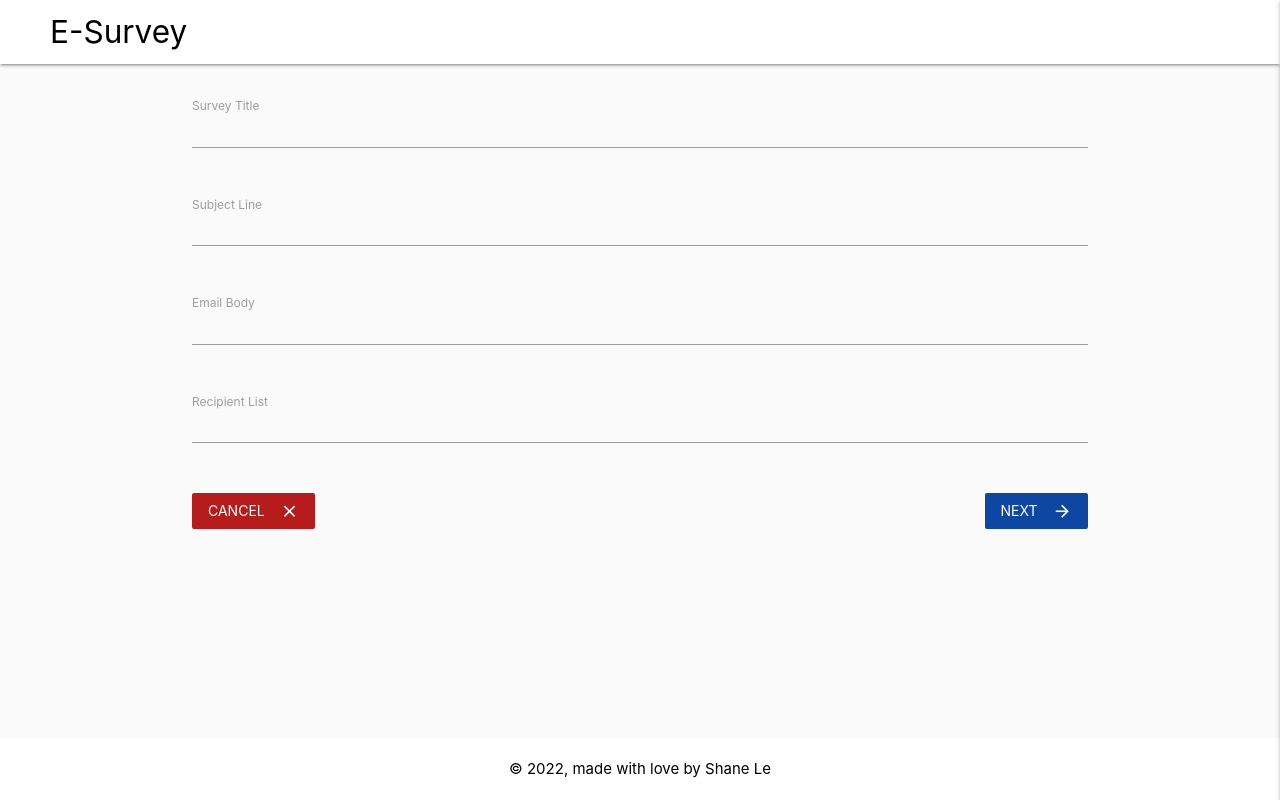
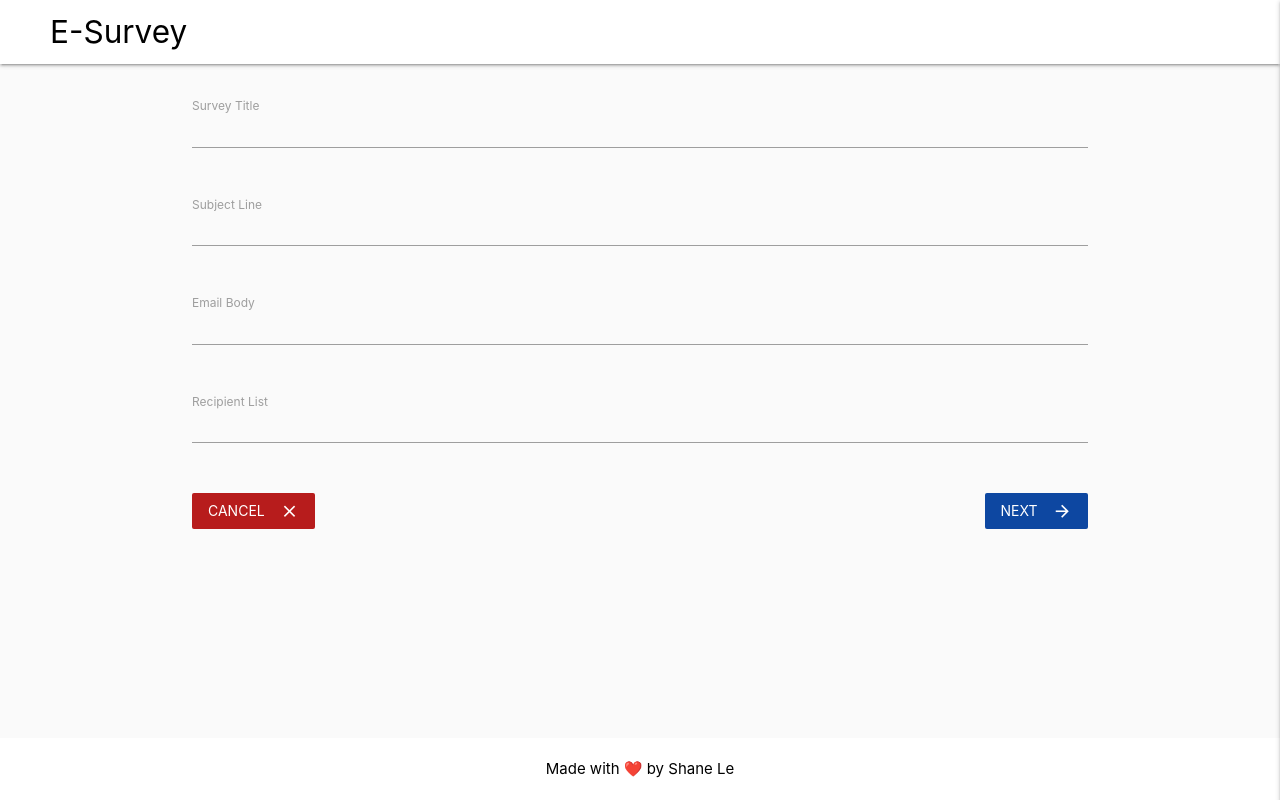
Before and after one commit to shanedle/e-survey, a React (Create React App) app in the folder client/: page /surveys/new in a window 1280 px wide. Built offline with nearby package versions, Linux system fonts and the light colour scheme; no server answers.

Commit message:
small text update on footer :speech_balloon:

```diff
--- a/client/src/components/Footer.js
+++ b/client/src/components/Footer.js
@@ -5,8 +5,11 @@ const Footer = () => {
     <footer className="page-footer white">
       <div className="container black-text">
         <div className="row">
-          {" "}
-          &copy; {new Date().getFullYear()}, made with love by Shane Le
+          Made with{" "}
+          <span role="img" aria-label="heart">
+            ❤️
+          </span>{" "}
+          by Shane Le
         </div>
       </div>
     </footer>
```
